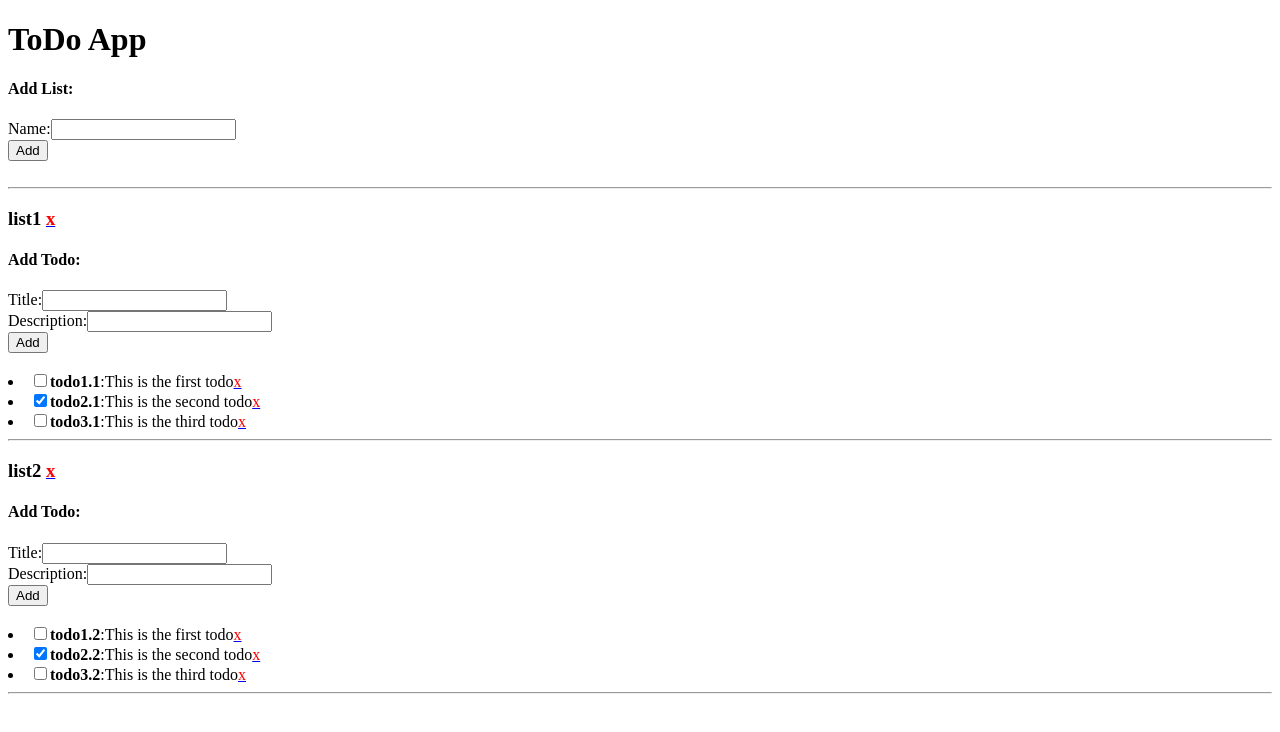
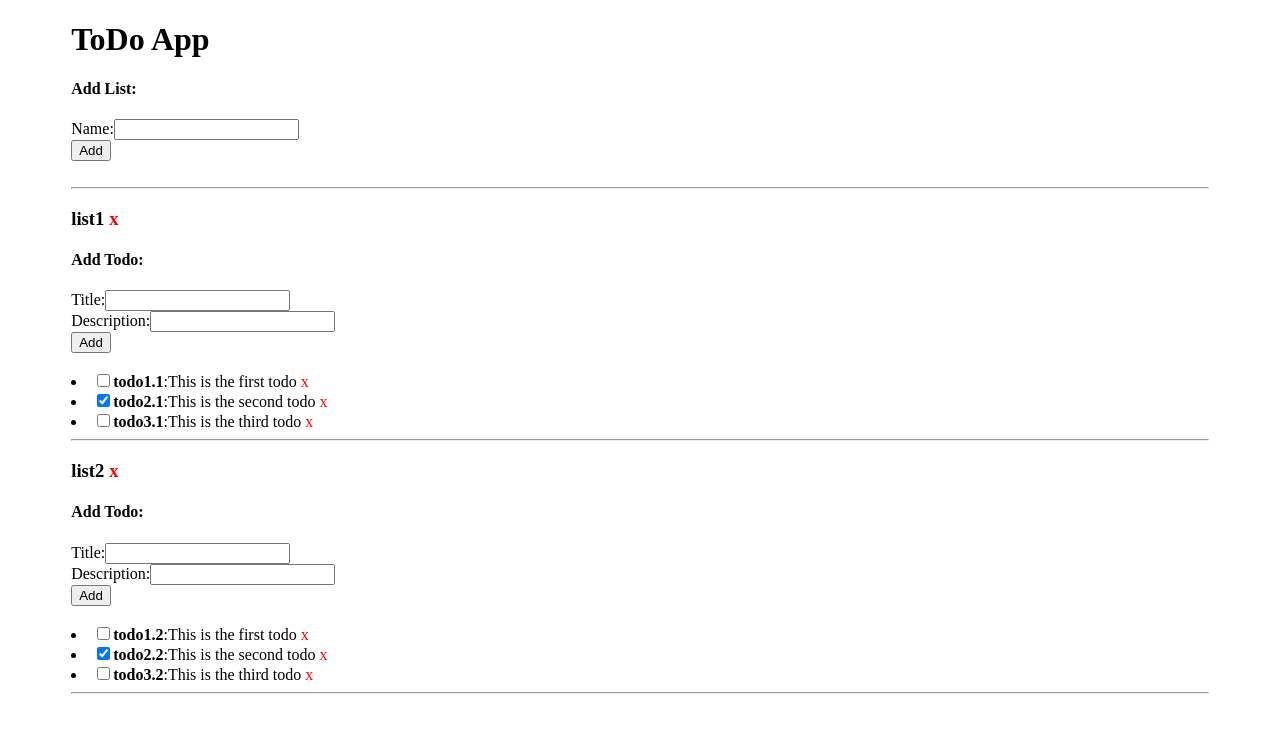
Before and after one commit to jcs98/todo-app, a React (Create React App) app: page / in a window 1280 px wide. Shown: the top 732 px of the page. Built offline with nearby package versions, Linux system fonts and the light colour scheme.

Commit message:
Minor changes

```diff
--- a/src/App.css
+++ b/src/App.css
@@ -0,0 +1,4 @@
+.App {
+  width: 90%;
+  margin: auto;
+}
--- a/src/Components/Todo.js
+++ b/src/Components/Todo.js
@@ -22,10 +22,8 @@ class Todo extends Component {
       <li className="Todo">
         <input type="checkbox" onChange={this.toggleTodo.bind(this, this.props.todo.title)} checked={this.props.checked}/>
         <strong>{this.props.todo.title}</strong>:
-        {this.props.todo.desc}
-        <a href="#" onClick={this.deleteTodo.bind(this, this.props.todo.title)}>
-          <font color="red">x</font>
-        </a>
+        {this.props.todo.desc + "     "}
+        <a href="#" onClick={this.deleteTodo.bind(this, this.props.todo.title)} style={{color:'red', textDecoration: 'none'}}>x</a>
       </li>
     );
   }
--- a/src/Components/TodoList.js
+++ b/src/Components/TodoList.js
@@ -54,10 +54,8 @@ class TodoList extends Component {
     return (
       <div className="TodoList">
         <h3>
-          {this.props.todolist.name + "   "}
-          <a href="#" onClick={this.deleteList.bind(this, this.props.todolist.name)}>
-            <font color="red">x</font>
-          </a>
+          {this.props.todolist.name + "     "}
+          <a href="#" onClick={this.deleteList.bind(this, this.props.todolist.name)} style={{color:'red', textDecoration: 'none'}}>x</a>
         </h3>
 
         <AddTodo addTodo={this.handleAddTodo.bind(this)}/>
```
